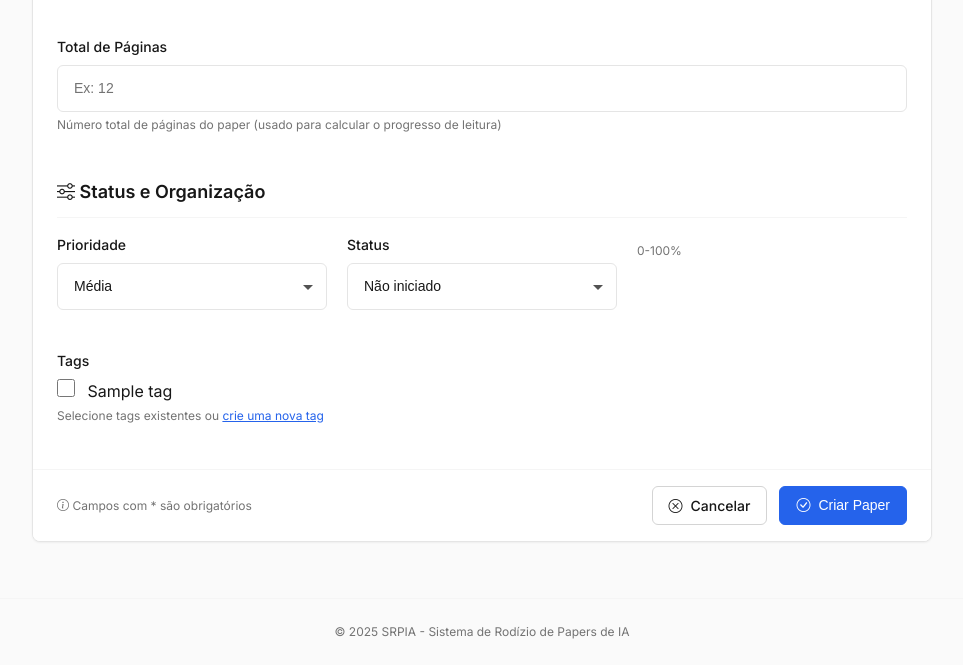
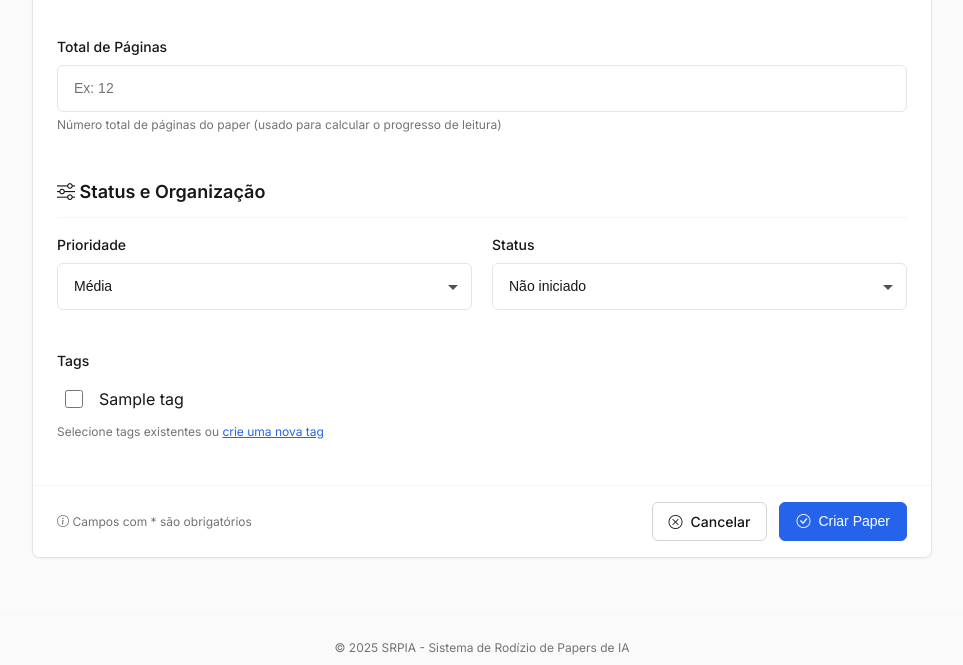
Before and after one commit to SpackiGabriel/SRPIA, a Django app: page /papers/novo/ in a window 1280 px wide. Shown: the part 1446-2111 px from the top of the page, without its empty margins (158-1121 px from the left). Before the commit the page ends 2085 px from the top, so only its background shows below. Run offline with Django 4.2, Linux system fonts and the light colour scheme; a user stored in the database is signed in; tables that the repository leaves empty hold one stand-in row (values such as "Sample post").

Commit message:
:lipstick: remove progress field from paper form and style tags checkboxes with improved layout and hover effects

```diff
--- a/server/core/templates/papers/form.html
+++ b/server/core/templates/papers/form.html
@@ -153,7 +153,7 @@
                             <i class="bi bi-sliders"></i> Status e Organização
                         </h3>
 
-                        <div style="display: grid; grid-template-columns: repeat(3, 1fr); gap: var(--space-5);">
+                        <div style="display: grid; grid-template-columns: 1fr 1fr; gap: var(--space-5);">
                             <!-- Priority -->
                             <div class="form-group">
                                 <label class="form-label" for="id_priority">{{ form.priority.label }}</label>
@@ -170,16 +170,6 @@
                                 {% if form.status.errors %}
                                 <span class="form-error">{{ form.status.errors.0 }}</span>
                                 {% endif %}
-                            </div>
-
-                            <!-- Progress -->
-                            <div class="form-group">
-                                <label class="form-label" for="id_progress_percent">{{ form.progress_percent.label }}</label>
-                                {{ form.progress_percent }}
-                                {% if form.progress_percent.errors %}
-                                <span class="form-error">{{ form.progress_percent.errors.0 }}</span>
-                                {% endif %}
-                                <span class="form-help">0-100%</span>
                             </div>
                         </div>
 
@@ -226,6 +216,42 @@
 
 {% block extra_css %}
 <style>
+    /* Remove bullets from tags checkboxes */
+    #id_tags {
+        list-style: none;
+        padding-left: 0;
+        margin: 0;
+        display: flex;
+        flex-direction: column;
+        gap: var(--space-2);
+    }
+
+    #id_tags li {
+        list-style: none;
+        margin: 0;
+        padding: 0;
+    }
+
+    #id_tags label {
+        display: flex;
+        align-items: center;
+        gap: var(--space-2);
+        padding: var(--space-2);
+        border-radius: var(--radius-md);
+        cursor: pointer;
+        transition: background var(--transition-fast);
+    }
+
+    #id_tags label:hover {
+        background: var(--surface-hover);
+    }
+
+    #id_tags input[type="checkbox"] {
+        width: 18px;
+        height: 18px;
+        cursor: pointer;
+    }
+
     @media (max-width: 768px) {
         .card-body > div > div[style*="grid-template-columns"] {
             grid-template-columns: 1fr !important;
```
